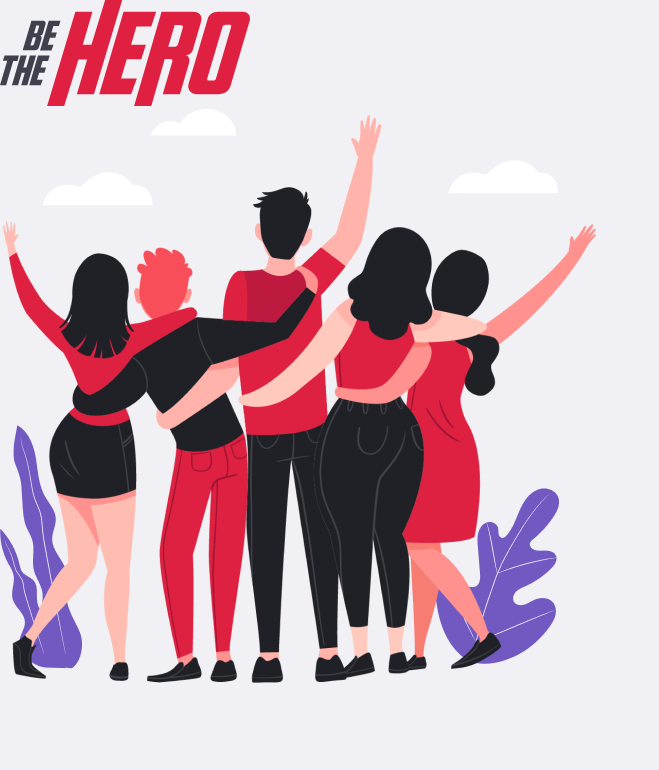
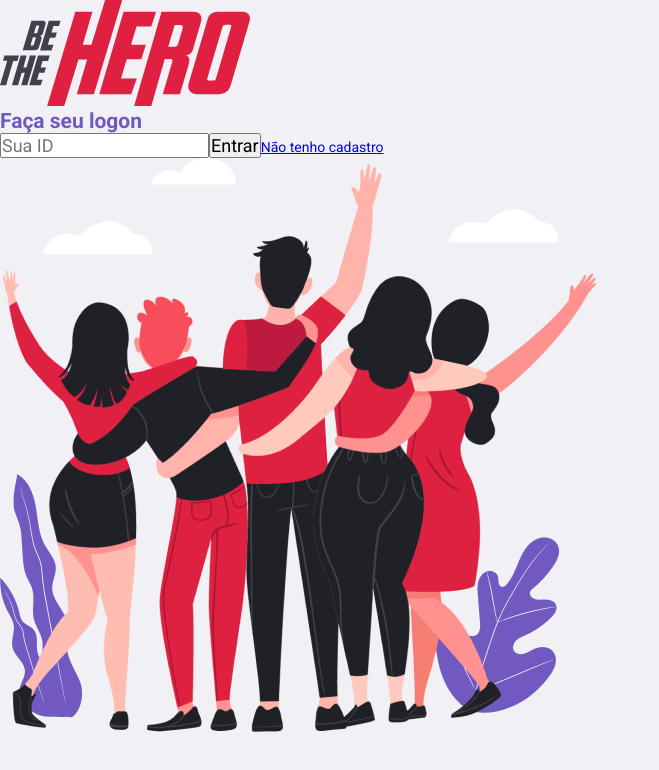
Before and after one commit to arthurxavier/omnistack11-react, a React (Create React App) app: page / in a window 1280 px wide. Shown: the top 770 px of the page, without its empty margins (0-659 px from the left). Built offline with nearby package versions, Linux system fonts and the light colour scheme.

Commit message:
Implementing  logon page HTML

```diff
--- a/src/pages/Logon/index.js
+++ b/src/pages/Logon/index.js
@@ -10,6 +10,15 @@
     <div className="logon-container">
       <section className="form">
         <img src={logoImg} alt="Be The Hero" />
+
+        <form>
+          <h1>Faça seu logon</h1>
+
+          <input placeholder="Sua ID" />
+          <button type="submit">Entrar</button>
+
+          <a href="/register">Não tenho cadastro</a>
+        </form>
       </section>
       <img src={heroesImg} alt="Heroes" />
     </div>
```
